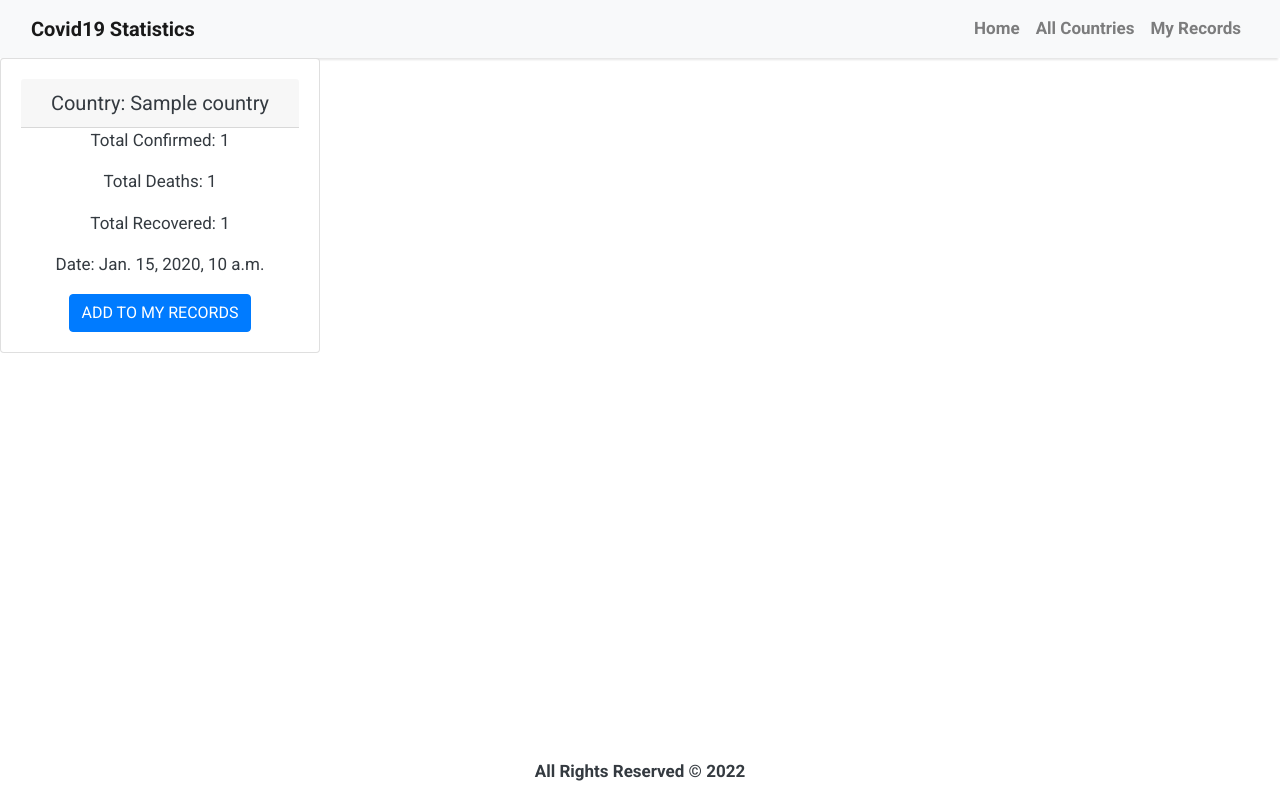
After one commit to BatoolBtoush/covid-django, a Django app: page /allcountries in a window 1280 px wide. The commit adds this page. Run offline with Django 4.2, Linux system fonts and the light colour scheme; a database or web service that is not in the repository returns one stand-in record (values such as "Sample title"); data that the repository does not hold is empty; some libraries are stand-ins or nearby versions.

Commit message:
allcountries

```diff
--- a/covid_19_app/urls.py
+++ b/covid_19_app/urls.py
@@ -1,9 +1,10 @@
 from django.urls import path, include
-from .views import home
+from .views import home, country
 
 
 urlpatterns = [
-    path('home', home, name='home')
+    path('home', home, name='home'),
+    path('allcountries', country, name='all_countries'),
 
 
 ]
--- a/covid_19_app/views.py
+++ b/covid_19_app/views.py
@@ -1,5 +1,6 @@
 from django.shortcuts import render, HttpResponse
 import requests
+from django.views.generic import ListView
 
 # Create your views here.
 
@@ -13,12 +14,23 @@ def home(request):
     return render(request, 'home.html', {'first_response':first_response, 'my_list': my_list})
 
 
+# def search(request):
+#     response = requests.get('https://api.covid19api.com/countries').json()
+#     my_list = []
+#     for i in range(0, len(response)):
+#         my_list.append(response[i]['Country'])
+#     context = {'my_list': my_list}
+#     return render(request, 'home.html', context)
 
 
-def search(request):
-    response = requests.get('https://api.covid19api.com/countries').json()
-    my_list = []
-    for i in range(0, len(response)):
-        my_list.append(response[i]['Country'])
-    context = {'my_list': my_list}
-    return render(request, 'home.html', context)
+def country(request):
+    response = requests.get('https://api.covid19api.com/summary').json()
+    results =  len(response['Countries'])
+    # print(results)
+    # print(response['Countries'])
+    # print(response['Countries'][0]['Country'])
+    my_new_list = []
+    for i in range(0, results):
+        my_new_list.append(response['Countries'][i])
+    context = {'my_new_list': my_new_list}
+    return render(request, 'allcountries.html', context)
--- a/templates/_base.html
+++ b/templates/_base.html
@@ -56,7 +56,7 @@
                         <a class="nav-link text-black font-weight-bold" href="#">Home</a>
                     </li>
                     <li class="nav-item text-black">
-                        <a class="nav-link text-black font-weight-bold" href="#">All Countries</a>
+                        <a class="nav-link text-black font-weight-bold" href="{% url 'all_countries' %}">All Countries</a>
                     </li>
                     <li class="nav-item text-black">
                         <a class="nav-link text-black font-weight-bold" href="#">My Records</a>
--- /dev/null
+++ b/templates/allcountries.html
@@ -0,0 +1,33 @@
+{% extends '_base.html' %}
+
+
+{% block page_title %} All Countries {% endblock %}
+
+
+{% block content %}
+
+
+{% for object in my_new_list %}
+
+
+<div class="row">
+    <div class="col-sm-6">
+        <div class="card text-dark text-center" style="width: 20rem;">
+            <div class="card-body">
+                <h5 class="card-header">Country: {{object.Country}}</h5>
+                <p class="card-text">Total Confirmed: {{object.TotalConfirmed}} </p>
+                <p class="card-text">Total Deaths: {{object.TotalDeaths}} </p>
+                <p class="card-text">Total Recovered: {{object.TotalRecovered}} </p>
+                <p class="card-text">Date: {{object.Date}} </p>
+                <a href="#" class="btn btn-primary">ADD TO MY RECORDS </a>
+            </div>
+        </div>
+        <br>
+    </div>
+
+</div>
+
+{% endfor %}
+
+
+{% endblock %}
--- a/templates/home.html
+++ b/templates/home.html
@@ -61,6 +61,8 @@
 
 </select>
 
+
+
 <!-- {% for object in second_response %}
 
 
```
Also changed, not shown: templates/allcounties.html (deleted, +0 -10 lines).
